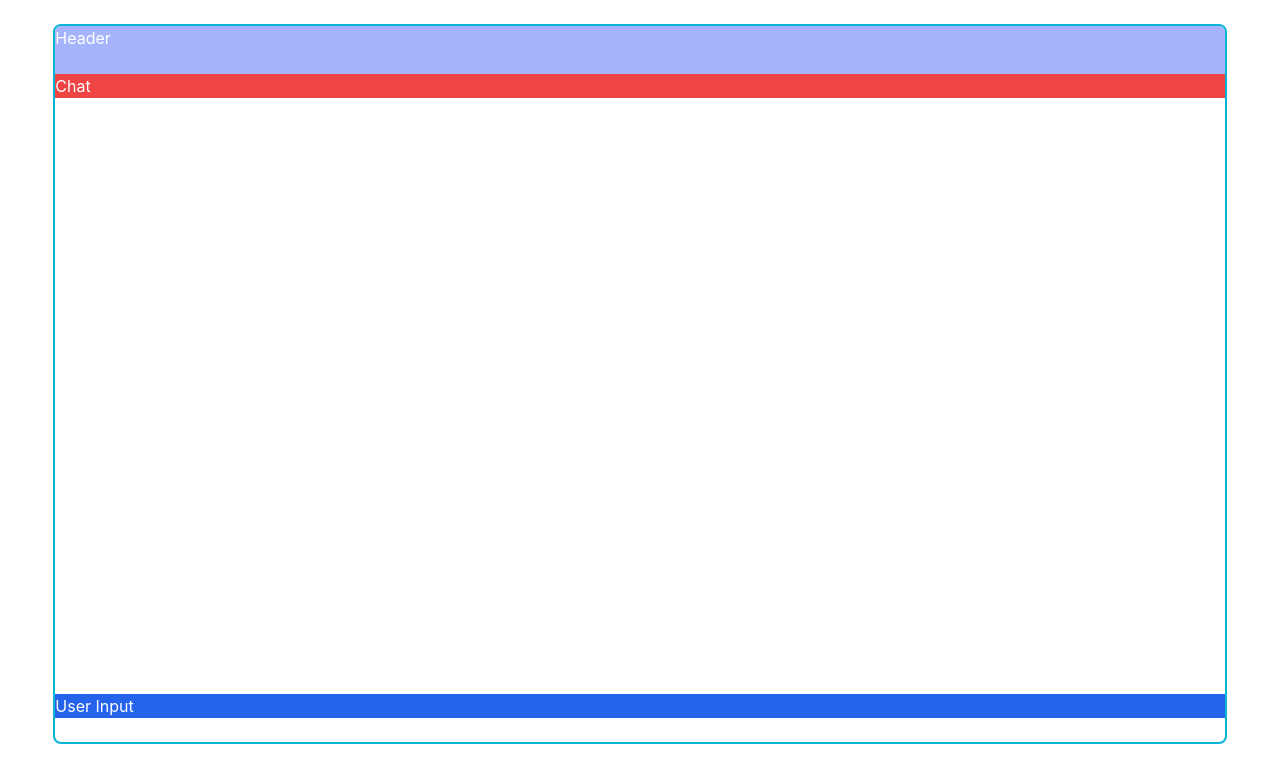
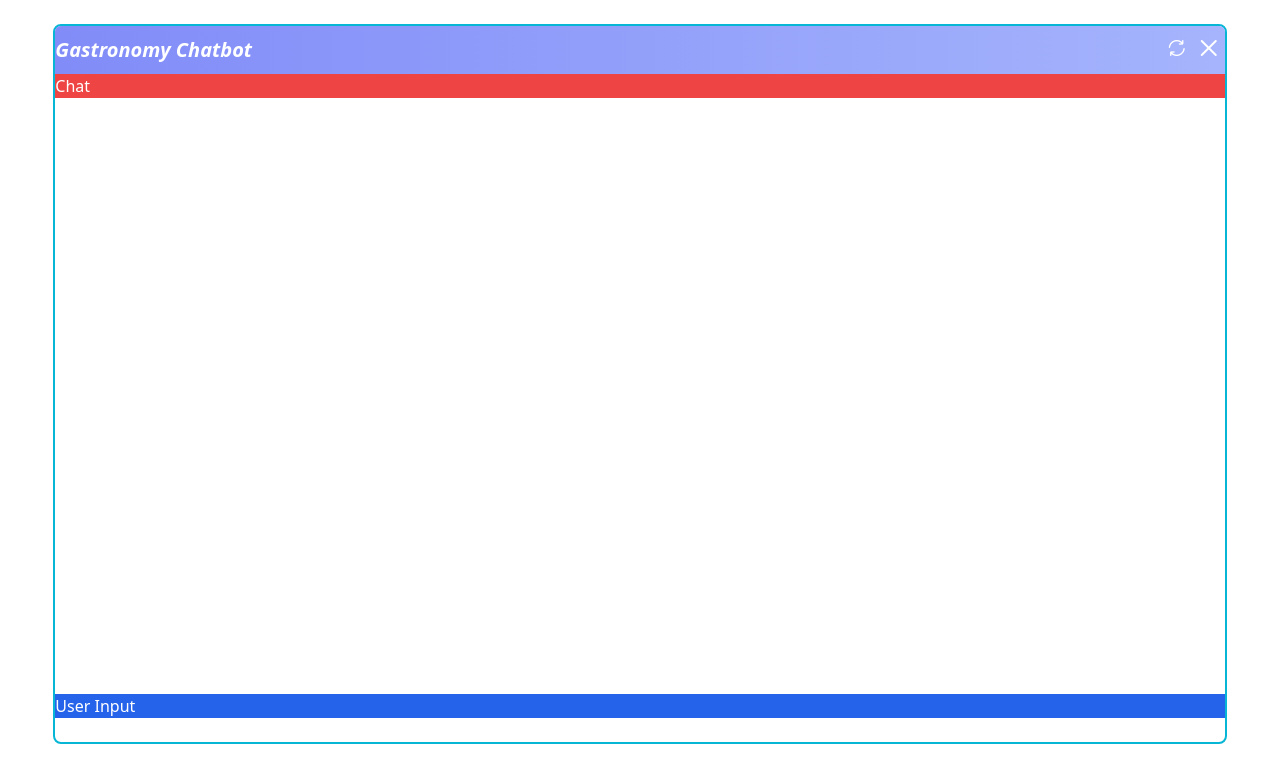
Before and after one commit to tristanretali/gastronomy-chatbot, a React (Create React App) app in the folder frontend/: page / in a window 1280 px wide. Shown: the top 782 px of the page. Built offline with nearby package versions, Linux system fonts and the light colour scheme.

Commit message:
[LAYOUT] Added buttons on header

```diff
--- a/frontend/package.json
+++ b/frontend/package.json
@@ -3,6 +3,7 @@
   "version": "0.1.0",
   "private": true,
   "dependencies": {
+    "@flaticon/flaticon-uicons": "^3.1.0",
     "@testing-library/jest-dom": "^5.17.0",
     "@testing-library/react": "^13.4.0",
     "@testing-library/user-event": "^13.5.0",
--- a/frontend/src/header.js
+++ b/frontend/src/header.js
@@ -3,8 +3,12 @@ import React from "react";
 export default class Header extends React.Component {
   render() {
     return (
-      <div className="bg-indigo-300 min-h-12 md:rounded-t-[0.35rem]">
-        <h1> Header</h1>
+      <div className="bg-gradient-to-r from-indigo-400 to-indigo-300 min-h-12 flex flex-row items-center justify-between md:rounded-t-[0.35rem]">
+        <h1 className="italic text-xl font-bold">Gastronomy Chatbot</h1>
+        <div className="w-16 flex justify-around">
+          <i className="fi fi-rr-refresh"></i>
+          <i className="fi fi-br-cross"></i>
+        </div>
       </div>
     );
   }
--- a/frontend/src/index.css
+++ b/frontend/src/index.css
@@ -1,8 +1,10 @@
+@import url('https://cdn-uicons.flaticon.com/2.2.0/uicons-bold-rounded/css/uicons-bold-rounded.css');
+@import url('https://cdn-uicons.flaticon.com/2.2.0/uicons-regular-rounded/css/uicons-regular-rounded.css');
+
 @tailwind base;
 @tailwind components;
 @tailwind utilities;
-
-body {
+{
   margin: 0;
   font-family: -apple-system, BlinkMacSystemFont, 'Segoe UI', 'Roboto', 'Oxygen',
     'Ubuntu', 'Cantarell', 'Fira Sans', 'Droid Sans', 'Helvetica Neue',
```
Also changed, not shown: 1 other file (tests, documents, lock files or other folders).
